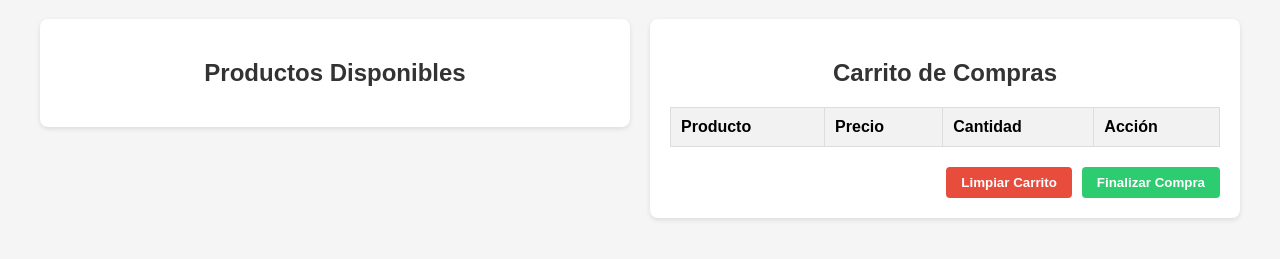
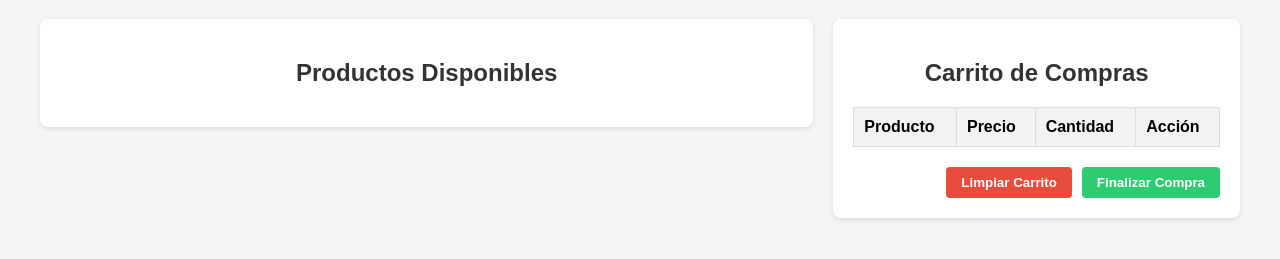
Before and after one commit to diegocb08/Entrega-Final, a plain HTML site: page index.html in a window 1280 px wide. Shown: the part 81-340 px from the top of the page. Drawn offline with Linux system fonts and the light colour scheme; some packages are replaced by stand-ins of ours; no server answers; a script that the page names is missing.

Commit message:
corregido el flex grow de productos container

```diff
--- a/Estilos/style.css
+++ b/Estilos/style.css
@@ -28,6 +28,9 @@ h2 {
   padding: 20px;
   box-shadow: 0 2px 5px rgba(0, 0, 0, 0.1);
   align-self: start;
+}
+.productos-container {
+  flex-grow: 2;
 }
 
 /* Estilos para el grid de productos */
```
